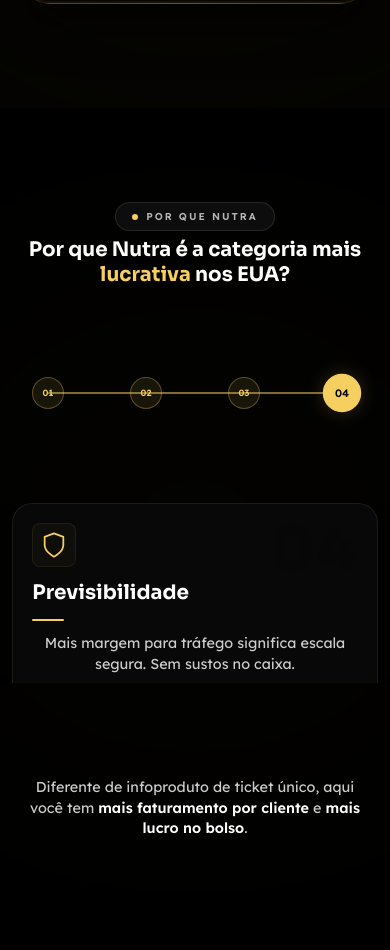
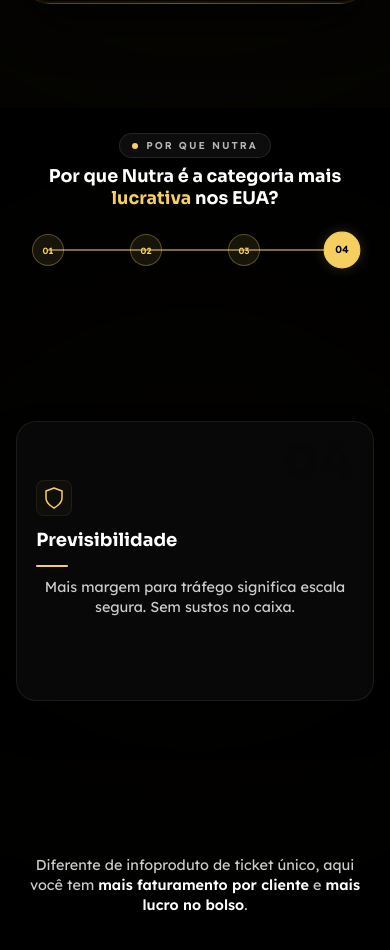
Before and after one commit to PedrinhoMacedoo/SiteFlaviaAzzala, a React (Vite) app: page / in a window 390 px wide. Shown: the part 3921-4871 px from the top of the page. Built offline with nearby package versions, Linux system fonts and the light colour scheme.

Commit message:
Fix mobile timeline - dvh, vh units, flex-1 card area

```diff
--- a/src/components/NutraCarousel.tsx
+++ b/src/components/NutraCarousel.tsx
@@ -9,7 +9,7 @@ const steps = [
         title: 'Ticket Médio Explosivo',
         text: 'Trabalhamos com pacotes (multi-frascos). Um único cliente gasta $200 a $500.',
         icon: (
-            <svg width="28" height="28" viewBox="0 0 24 24" fill="none" stroke={ACCENT} strokeWidth="1.5" strokeLinecap="round" strokeLinejoin="round">
+            <svg width="24" height="24" viewBox="0 0 24 24" fill="none" stroke={ACCENT} strokeWidth="1.5" strokeLinecap="round" strokeLinejoin="round">
                 <line x1="12" y1="1" x2="12" y2="23" /><path d="M17 5H9.5a3.5 3.5 0 0 0 0 7h5a3.5 3.5 0 0 1 0 7H6" />
             </svg>
         ),
@@ -19,7 +19,7 @@ const steps = [
         title: 'Funil de Upsell',
         text: 'Permite múltiplas vendas na mesma transação. Cada clique vale mais.',
         icon: (
-            <svg width="28" height="28" viewBox="0 0 24 24" fill="none" stroke={ACCENT} strokeWidth="1.5" strokeLinecap="round" strokeLinejoin="round">
+            <svg width="24" height="24" viewBox="0 0 24 24" fill="none" stroke={ACCENT} strokeWidth="1.5" strokeLinecap="round" strokeLinejoin="round">
                 <polyline points="22 12 18 12 15 21 9 3 6 12 2 12" />
             </svg>
         ),
@@ -29,7 +29,7 @@ const steps = [
         title: 'LTV e Recorrência',
         text: 'Alta taxa de recompra e assinatura. Clientes voltam sozinhos, mês após mês.',
         icon: (
-            <svg width="28" height="28" viewBox="0 0 24 24" fill="none" stroke={ACCENT} strokeWidth="1.5" strokeLinecap="round" strokeLinejoin="round">
+            <svg width="24" height="24" viewBox="0 0 24 24" fill="none" stroke={ACCENT} strokeWidth="1.5" strokeLinecap="round" strokeLinejoin="round">
                 <polyline points="23 6 13.5 15.5 8.5 10.5 1 18" /><polyline points="17 6 23 6 23 12" />
             </svg>
         ),
@@ -39,7 +39,7 @@ const steps = [
         title: 'Previsibilidade',
         text: 'Mais margem para tráfego significa escala segura. Sem sustos no caixa.',
         icon: (
-            <svg width="28" height="28" viewBox="0 0 24 24" fill="none" stroke={ACCENT} strokeWidth="1.5" strokeLinecap="round" strokeLinejoin="round">
+            <svg width="24" height="24" viewBox="0 0 24 24" fill="none" stroke={ACCENT} strokeWidth="1.5" strokeLinecap="round" strokeLinejoin="round">
                 <path d="M12 22s8-4 8-10V5l-8-3-8 3v7c0 6 8 10 8 10z" />
             </svg>
         ),
@@ -80,9 +80,11 @@ export const NutraCarousel: React.FC = () => {
                 height: `${steps.length * 80}vh`,
             }}
         >
-            {/* Sticky container */}
-            <div className="sticky top-0 h-screen flex flex-col justify-evenly overflow-hidden">
-
+            {/* Sticky container — uses dvh with vh fallback */}
+            <div
+                className="sticky top-0 flex flex-col overflow-hidden"
+                style={{ height: '100dvh' }}
+            >
                 {/* Background glow */}
                 <div
                     className="absolute top-1/2 left-1/2 -translate-x-1/2 -translate-y-1/2 w-[500px] h-[300px] rounded-full blur-[180px] opacity-[0.04] pointer-events-none"
@@ -90,11 +92,11 @@ export const NutraCarousel: React.FC = () => {
                 />
 
                 {/* ─── HEADER ─── */}
-                <div className="flex-shrink-0 pt-4 sm:pt-10 pb-3 sm:pb-6 flex flex-col items-center gap-1.5 sm:gap-3 text-center px-5 sm:px-8 relative z-10">
-                    <div className="inline-flex items-center px-4 py-1.5 rounded-full border border-white/10 bg-white/5">
+                <div className="flex-shrink-0 pt-[3vh] pb-[1.5vh] flex flex-col items-center gap-[0.8vh] text-center px-5 sm:px-8 relative z-10">
+                    <div className="inline-flex items-center px-3 py-1 rounded-full border border-white/10 bg-white/5">
                         <span className="w-1.5 h-1.5 rounded-full mr-2" style={{ backgroundColor: ACCENT }} />
                         <span
-                            className="text-white/70 text-[10px] sm:text-xs font-semibold tracking-[0.2em] uppercase"
+                            className="text-white/70 text-[10px] font-semibold tracking-[0.2em] uppercase"
                             style={{ fontFamily: 'var(--subtitle-font)' }}
                         >
                             POR QUE NUTRA
@@ -102,7 +104,7 @@ export const NutraCarousel: React.FC = () => {
                     </div>
 
                     <h2
-                        className="text-xl sm:text-3xl md:text-4xl font-bold text-white leading-tight max-w-3xl"
+                        className="text-[clamp(1.1rem,4.5vw,2.5rem)] font-bold text-white leading-tight max-w-3xl"
                         style={{ fontFamily: 'var(--title-font)' }}
                     >
                         Por que Nutra é a categoria mais{' '}
@@ -111,15 +113,15 @@ export const NutraCarousel: React.FC = () => {
                 </div>
 
                 {/* ─── TIMELINE DOTS ─── */}
-                <div className="flex-shrink-0 w-full max-w-[500px] mx-auto px-8 sm:px-8 pb-4 sm:pb-8 relative z-10">
+                <div className="flex-shrink-0 w-full max-w-[400px] mx-auto px-8 py-[1.5vh] relative z-10">
                     <div className="relative flex items-center justify-between">
                         {/* Track bg */}
-                        <div className="absolute left-4 right-4 sm:left-5 sm:right-5 top-1/2 h-px -translate-y-1/2" style={{ backgroundColor: 'rgba(255,255,255,0.06)' }} />
+                        <div className="absolute left-4 right-4 top-1/2 h-px -translate-y-1/2" style={{ backgroundColor: 'rgba(255,255,255,0.06)' }} />
                         {/* Active track */}
                         <div
-                            className="absolute left-4 sm:left-5 top-1/2 h-px -translate-y-1/2 rounded-full"
+                            className="absolute left-4 top-1/2 h-px -translate-y-1/2 rounded-full"
                             style={{
-                                width: `calc(${(activeIndex / (steps.length - 1)) * 100}% - ${activeIndex === 0 ? 0 : 20}px)`,
+                                width: `calc(${(activeIndex / (steps.length - 1)) * 100}% - ${activeIndex === 0 ? 0 : 16}px)`,
                                 background: ACCENT,
                                 transition: 'width 0.6s cubic-bezier(0.4, 0, 0.2, 1)',
                             }}
@@ -134,20 +136,20 @@ export const NutraCarousel: React.FC = () => {
                                     className="relative z-10"
                                     style={{
                                         transition: 'transform 0.4s cubic-bezier(0.34, 1.56, 0.64, 1)',
-                                        transform: isCurrent ? 'scale(1.2)' : 'scale(1)',
+                                        transform: isCurrent ? 'scale(1.15)' : 'scale(1)',
                                     }}
                                 >
                                     <div
-                                        className="w-8 h-8 sm:w-10 sm:h-10 rounded-full flex items-center justify-center"
+                                        className="w-8 h-8 rounded-full flex items-center justify-center"
                                         style={{
                                             backgroundColor: isCurrent ? ACCENT : isPassed ? `${ACCENT}18` : '#0c0c0c',
                                             border: `1.5px solid ${isCurrent ? ACCENT : isPassed ? `${ACCENT}50` : 'rgba(255,255,255,0.08)'}`,
-                                            boxShadow: isCurrent ? `0 0 16px ${ACCENT}35` : 'none',
+                                            boxShadow: isCurrent ? `0 0 12px ${ACCENT}35` : 'none',
                                             transition: 'all 0.4s ease',
                                         }}
                                     >
                                         <span
-                                            className="text-[9px] sm:text-[11px] font-bold"
+                                            className="text-[9px] font-bold"
                                             style={{
                                                 color: isCurrent ? '#000' : isPassed ? ACCENT : 'rgba(255,255,255,0.2)',
                                                 fontFamily: 'var(--subtitle-font)',
@@ -163,9 +165,9 @@ export const NutraCarousel: React.FC = () => {
                     </div>
                 </div>
 
-                {/* ─── CARD AREA ─── */}
-                <div className="flex-shrink-0 flex items-center justify-center px-3 sm:px-8 relative z-10 overflow-hidden">
-                    <div className="relative w-full max-w-[620px] min-h-[180px] sm:min-h-[280px] md:min-h-[300px]">
+                {/* ─── CARD AREA — grows to fill remaining space ─── */}
+                <div className="flex-1 min-h-0 flex items-center justify-center px-4 sm:px-8 relative z-10">
+                    <div className="relative w-full max-w-[620px] h-full max-h-[280px] sm:max-h-[350px]">
                         {steps.map((step, i) => {
                             const isActive = i === activeIndex;
                             const isPast = i < activeIndex;
@@ -186,26 +188,26 @@ export const NutraCarousel: React.FC = () => {
                                     }}
                                 >
                                     <div
-                                        className="relative w-full overflow-hidden"
+                                        className="relative w-full h-full overflow-hidden flex flex-col justify-center"
                                         style={{
                                             backgroundColor: CARD_BG,
                                             border: '1px solid rgba(255, 255, 255, 0.08)',
                                             borderRadius: '1.25rem',
-                                            padding: 'clamp(1.2rem, 3vw, 2rem) clamp(1.2rem, 3vw, 2rem) clamp(1.4rem, 3vw, 2.2rem)',
+                                            padding: 'clamp(1rem, 2.5vh, 2rem) clamp(1.2rem, 3vw, 2rem)',
                                             boxShadow: '0 0 0 1px rgba(0,0,0,1), 0 20px 40px -10px rgba(0,0,0,0.8)',
                                         }}
                                     >
                                         {/* Number ghost */}
                                         <span
-                                            className="absolute top-4 right-5 text-6xl font-black opacity-[0.03] pointer-events-none select-none"
+                                            className="absolute top-4 right-5 text-5xl sm:text-6xl font-black opacity-[0.03] pointer-events-none select-none"
                                             style={{ fontFamily: 'var(--title-font)' }}
                                         >
                                             {step.number}
                                         </span>
 
-                                        <div className="relative z-10 flex flex-col gap-3">
+                                        <div className="relative z-10 flex flex-col gap-[1.2vh]">
                                             <div
-                                                className="w-11 h-11 rounded-lg flex items-center justify-center"
+                                                className="w-9 h-9 sm:w-11 sm:h-11 rounded-lg flex items-center justify-center"
                                                 style={{
                                                     backgroundColor: `${ACCENT}08`,
                                                     border: `1px solid ${ACCENT}12`,
@@ -215,7 +217,7 @@ export const NutraCarousel: React.FC = () => {
                                             </div>
 
                                             <h3
-                                                className="text-xl sm:text-2xl font-bold text-white"
+                                                className="text-lg sm:text-2xl font-bold text-white"
                                                 style={{ fontFamily: 'var(--title-font)' }}
                                             >
                                                 {step.title}
@@ -224,7 +226,7 @@ export const NutraCarousel: React.FC = () => {
                                             <div className="w-8 h-[2px] rounded-full" style={{ backgroundColor: ACCENT }} />
 
                                             <p
-                                                className="text-[#a0a8b8] text-sm sm:text-base leading-relaxed max-w-md"
+                                                className="text-[#a0a8b8] text-[13px] sm:text-base leading-relaxed max-w-md"
                                                 style={{ fontFamily: 'var(--subtitle-font)' }}
                                             >
                                                 {step.text}
@@ -238,9 +240,9 @@ export const NutraCarousel: React.FC = () => {
                 </div>
 
                 {/* ─── FOOTER ─── */}
-                <div className="flex-shrink-0 pt-4 sm:pt-0 py-3 sm:py-6 flex justify-center px-5 relative z-20">
+                <div className="flex-shrink-0 py-[1.5vh] flex justify-center px-5 relative z-20">
                     <p
-                        className="text-center text-[#a0a8b8] text-[11px] sm:text-sm max-w-lg"
+                        className="text-center text-[#a0a8b8] text-[10px] sm:text-sm max-w-lg"
                         style={{ fontFamily: 'var(--subtitle-font)' }}
                     >
                         Diferente de infoproduto de ticket único, aqui você tem{' '}
```
